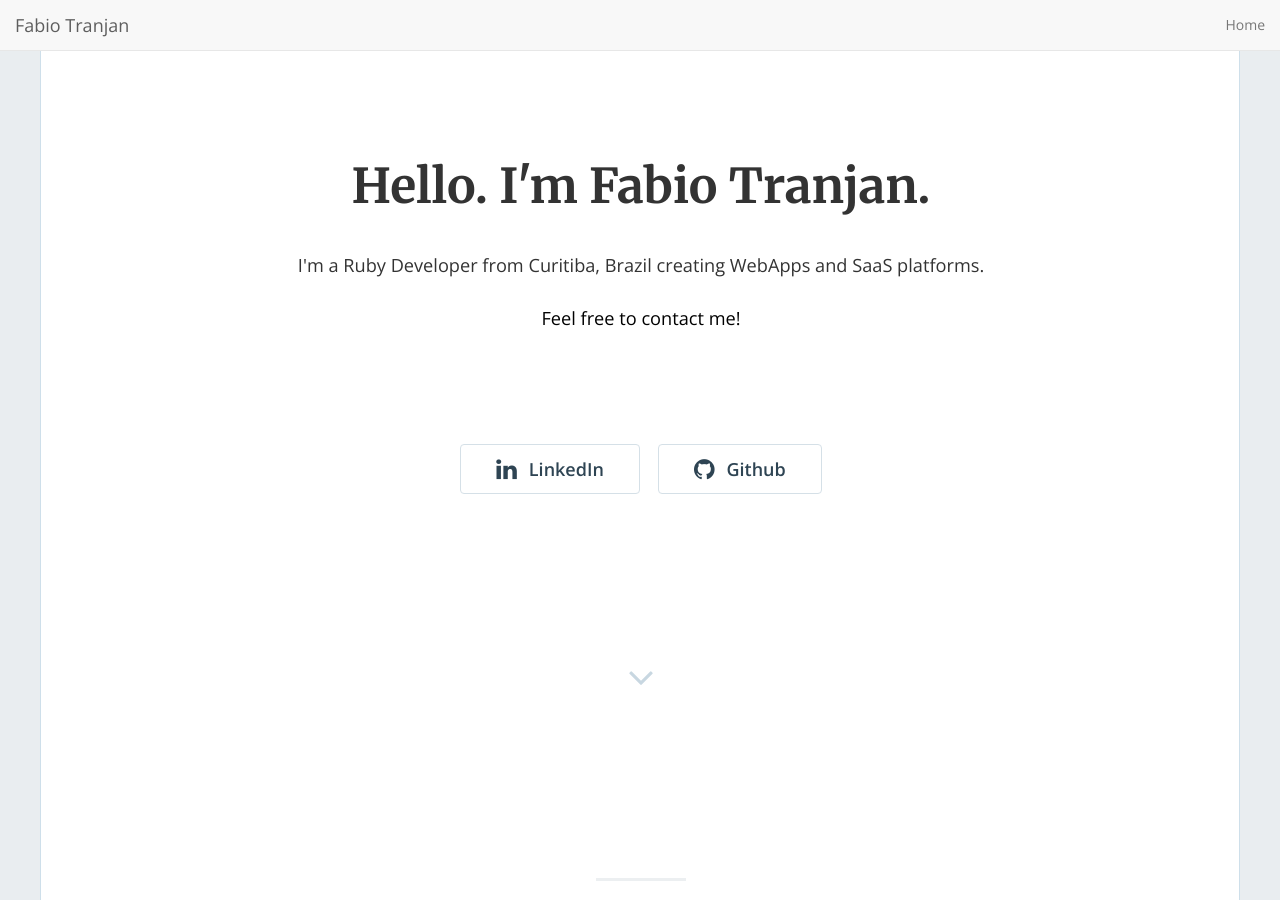
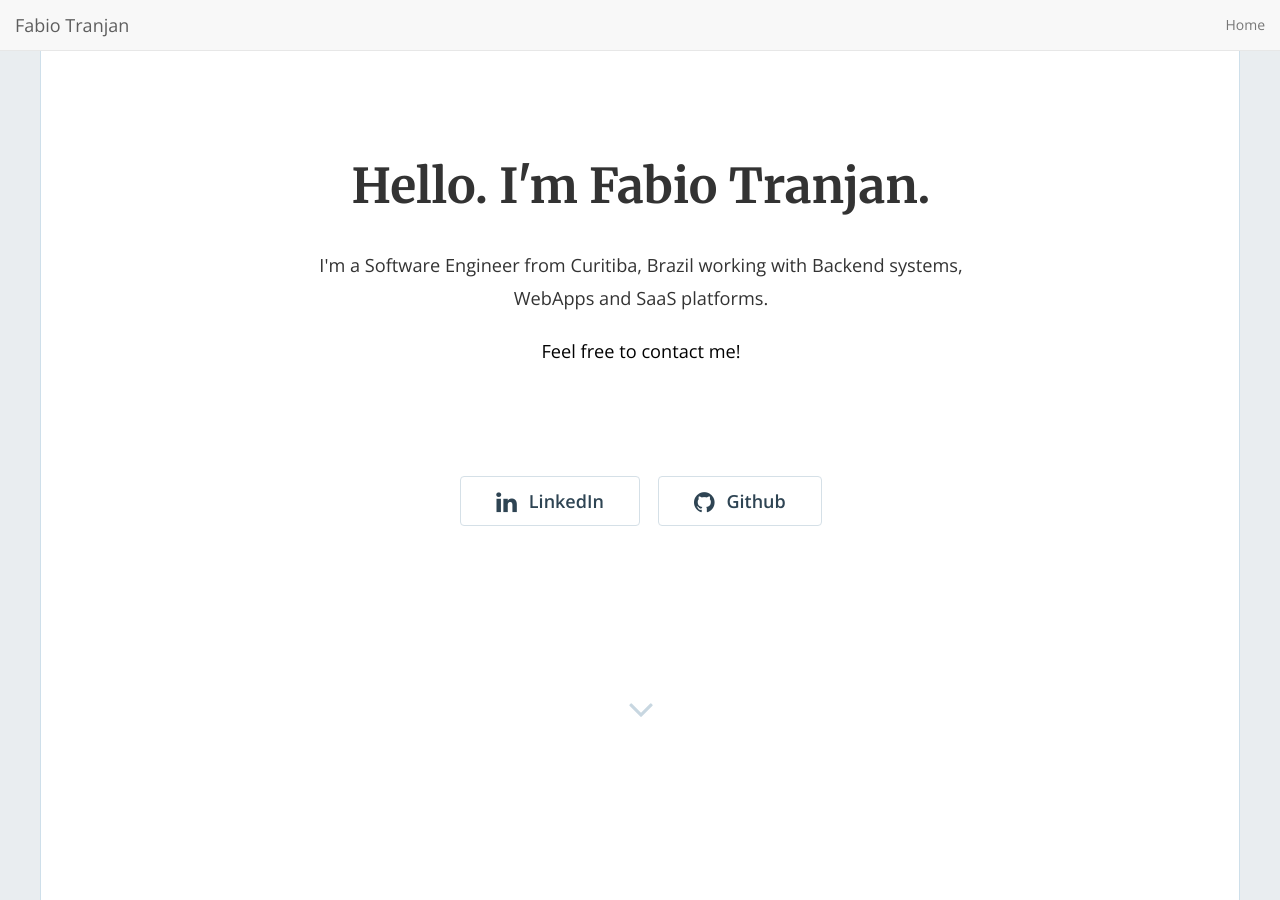
Before and after one commit to FabioTranjan/fabiotranjan.github.io, a Jekyll site: the page built from index.html, in a window 1280 px wide and 900 px high. Built offline with Jekyll 4.4.1, drawn with Linux system fonts in a browser that asks for light colours; nearby versions of some CDN libraries.

Commit message:
Changed main text.

```diff
--- a/_config.yml
+++ b/_config.yml
@@ -15,7 +15,7 @@
 # in the templates via {{ site.myvariable }}.
 title: "Hello. I'm Fabio Tranjan."
 email: 'fabiotranjan@gmail.com'
-description: "I'm a Ruby Developer from Curitiba, Brazil creating WebApps and SaaS platforms."
+description: "I'm a Software Engineer from Curitiba, Brazil working with Backend systems, WebApps and SaaS platforms."
 baseurl: "" # the subpath of your site, e.g. /blog
 url: "https://fabiotranjan.github.io" # the base hostname & protocol for your site, e.g. https://example.com
 twitter_username: 'fabiotranjan'
```
